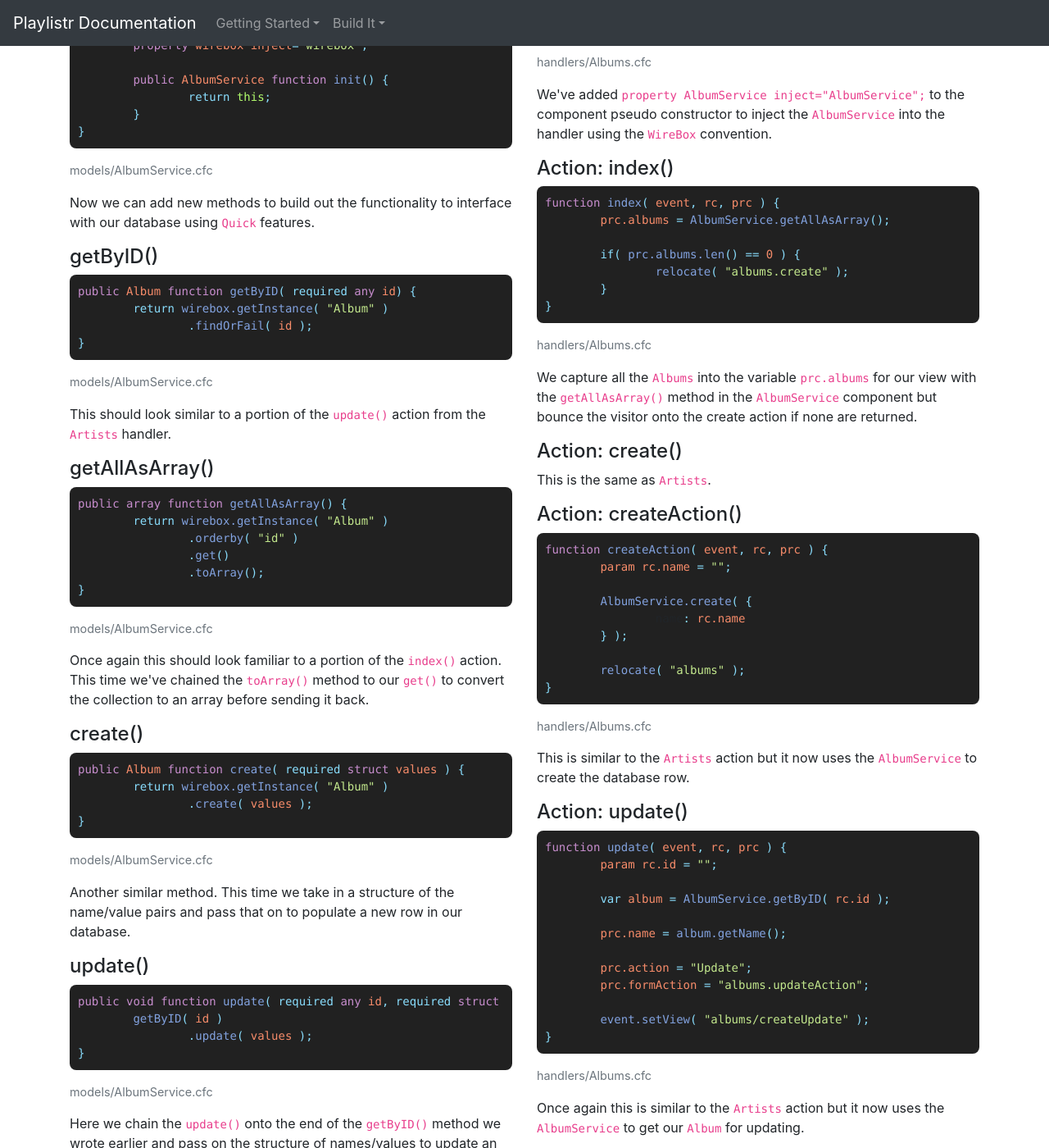
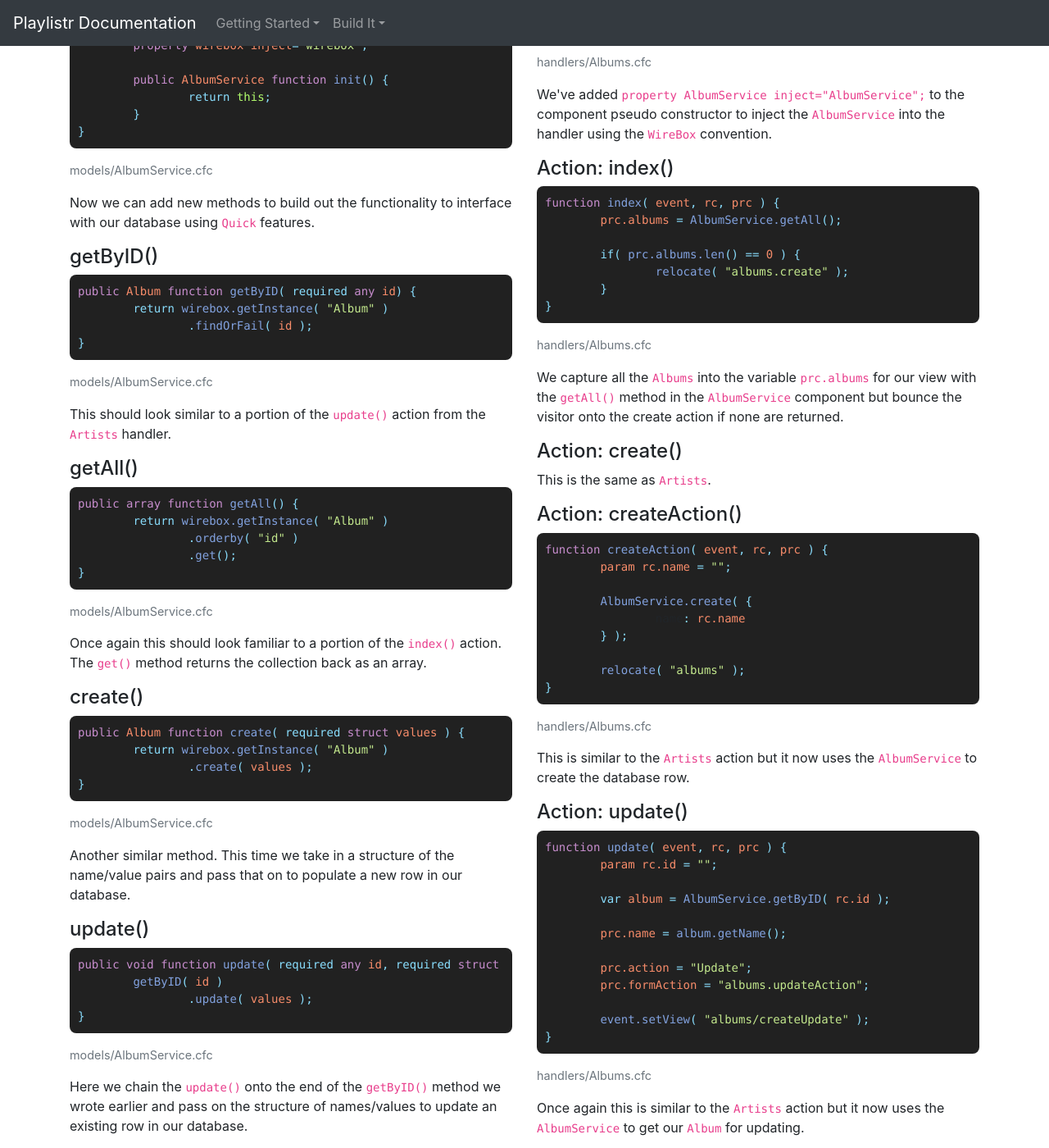
Before and after one commit to richardherbert/playlistr, a Jekyll site: the page built from build-it/albums.html, in a window 1280 px wide and 1400 px high, scrolled down 1572 px. Shown: the whole window at 82% size. Built offline with Jekyll 4.4.1, drawn with Linux system fonts in a browser that asks for light colours; nearby versions of some CDN libraries.

Commit message:
Documentation updated to reflect code changes

```diff
--- a/build-it/albums.html
+++ b/build-it/albums.html
@@ -120,15 +120,14 @@ public Album function getByID( required any id) {
 
 		<p>This should look similar to a portion of the <code>update()</code> action from the <code>Artists</code> handler.</p>
 
-		<h4>getAllAsArray()</h4>
+		<h4>getAll()</h4>
 
 		{%- capture content %}
 			{%- highlight cfscript %}
-public array function getAllAsArray() {
+public array function getAll() {
 	return wirebox.getInstance( "Album" )
 		.orderby( "id" )
-		.get()
-		.toArray();
+		.get();
 }
 			{%- endhighlight %}
 		{%- endcapture %}
@@ -138,7 +137,7 @@ public array function getAllAsArray() {
 			caption="models/AlbumService.cfc"
 		-%}
 
-		<p>Once again this should look familiar to a portion of the <code>index()</code> action. This time we've chained the <code>toArray()</code> method to our <code>get()</code> to convert the collection to an array before sending it back.</p>
+		<p>Once again this should look familiar to a portion of the <code>index()</code> action. The <code>get()</code> method returns the collection back as an array.</p>
 
 		<h4>create()</h4>
 
@@ -220,7 +219,7 @@ component extends="coldbox.system.EventHandler" {
 		{%- capture content %}
 			{%- highlight cfscript %}
 function index( event, rc, prc ) {
-	prc.albums = AlbumService.getAllAsArray();
+	prc.albums = AlbumService.getAll();
 
 	if( prc.albums.len() == 0 ) {
 		relocate( "albums.create" );
@@ -234,7 +233,7 @@ function index( event, rc, prc ) {
 			caption="handlers/Albums.cfc"
 		-%}
 
-		<p>We capture all the <code>Albums</code> into the variable <code>prc.albums</code> for our view with the <code>getAllAsArray()</code> method in the <code>AlbumService</code> component but bounce the visitor onto the create action if none are returned.</p>
+		<p>We capture all the <code>Albums</code> into the variable <code>prc.albums</code> for our view with the <code>getAll()</code> method in the <code>AlbumService</code> component but bounce the visitor onto the create action if none are returned.</p>
 
 		<h4>Action: create()</h4>
 
```
